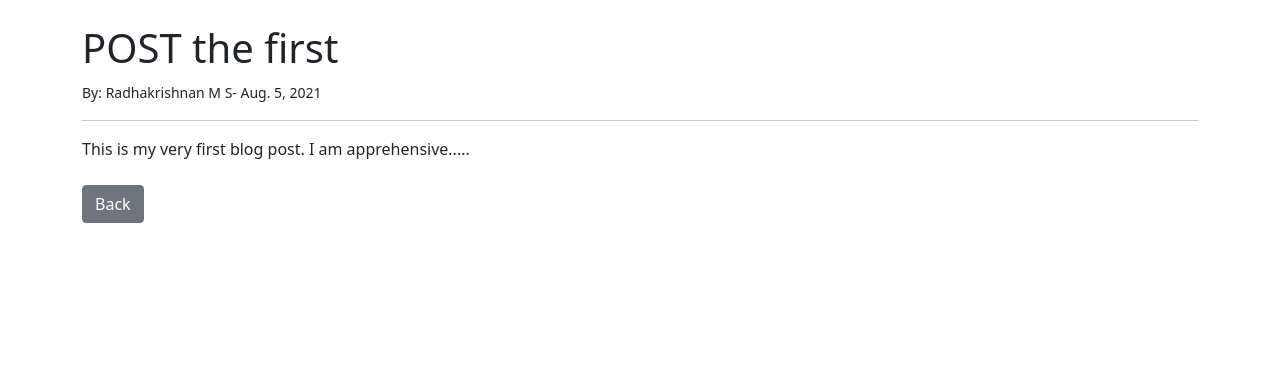
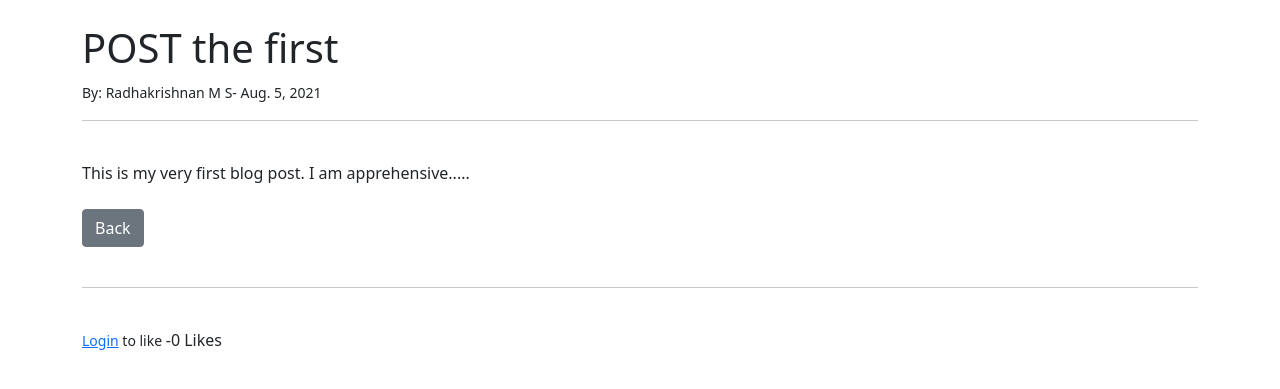
Before and after one commit to wayfrr/ElderGitSublimeDjangoBlog, a Django app: page /article/1 in a window 1280 px wide. Shown: the part 56-445 px from the top of the page. Run offline with Django 3.2, Linux system fonts and the light colour scheme; data comes from the database, SQL or seed files in the repository; both versions use the stored data as it was after the commit.

Commit message:
Upto and Finished Video No.19

```diff
--- a/theblog/forms.py
+++ b/theblog/forms.py
@@ -17,7 +17,8 @@ class PostForm(forms.ModelForm):
 		widgets = {
 			'title':forms.TextInput(attrs={'class':'form-control'}),
 			'title_tag':forms.TextInput(attrs={'class':'form-control'}),
-			'author':forms.Select(attrs={'class':'form-select'}),
+			'author':forms.TextInput(attrs={'class':'form-control','value':'','id':'of-user','type':'hidden'}),
+			#'author':forms.Select(attrs={'class':'form-select'}),
 			'category':forms.Select(choices=choice_list, attrs={'class':'form-select'}),
 			'body':forms.Textarea(attrs={'class':'form-control'}),
 
--- a/theblog/models.py
+++ b/theblog/models.py
@@ -25,6 +25,10 @@ class Post(models.Model):
 	body = models.TextField()
 	post_date = models.DateField(auto_now_add=True)
 	category = models.CharField(max_length=255, default='coding')
+	likes = models.ManyToManyField(User, related_name='blog_posts')
+
+	def total_likes(self):
+		return self.likes.count()
 
 	def __str__(self):
 		return self.title + ' | ' +str(self.author)
--- a/theblog/templates/article_details.html
+++ b/theblog/templates/article_details.html
@@ -6,22 +6,47 @@
 {% block content %}
 
 
-
-<h1>{{ post.title }}</h1>
+	<h1>{{ post.title }} </h1>
 	<small>By:
 		{{ post.author.first_name }}
 		{{ post.author.last_name }}-
 		{{ post.post_date }}
 
 		{% if user.is_authenticated %}
+			{% if user.id == post.author.id %}
+
 				-<a href="{% url 'update_post' post.pk %}">(Edit)</a>
 				<a href="{% url 'delete_post' post.pk %}">(Delete)</a>
+
+			{% endif %}
 		{% endif %}
 	</small><br/>
 	<hr>
+	<br/>
 	{{ post.body|safe }}
 
 	<br/><br/>
 	<a href="{% url 'home' %}"  class="btn btn-secondary">Back</a>
 
+	<br/><br/>
+	<hr>
+	<br/>
+	<form action = "{% url 'like_post' post.pk %}"
+	method = "POST">
+		{% csrf_token %}
+
+	{% if user.is_authenticated %}
+		{% if liked %}
+			<button type="submit", name="post_id", value="{{ post.id }}", class="btn btn-danger btn-sm">Unlike</button>
+		{% else %}
+			<button type="submit", name="post_id", value="{{ post.id }}", class="btn btn-primary btn-sm">Like</button>
+		{% endif %}
+	{% else %}
+		<small><a href="{% url 'login' %}">Login</a> to like </small>
+	{% endif %}
+
+		 -{{ total_likes }} Likes
+
+	</form>
+
 {% endblock %}
--- a/theblog/templates/delete_post.html
+++ b/theblog/templates/delete_post.html
@@ -4,6 +4,7 @@
 
 
 {% if user.is_authenticated %}
+	{% if user.id == post.author.id %}
 		<h1>Delete Post.....</h1>
 		<br/><br/>
 
@@ -18,6 +19,10 @@
 				<button class="btn btn-secondary">Delete Post</button>
 
 		</div>
+		{% else %}
+			Your'are not allowed here ! (and you know it ....)
+		{% endif %}
+
 
 {% else %}
 
--- a/theblog/templates/home.html
+++ b/theblog/templates/home.html
@@ -21,8 +21,10 @@
 		 <small>
 
 		 	{% if user.is_authenticated %}
-		 		- <a href="{% url 'update_post' post.pk %}">(Edit)</a>
-		 		<a href="{% url 'delete_post' post.pk %}">(Delete)</a>
+		 		{% if user.id == post.author.id %}
+			 		- <a href="{% url 'update_post' post.pk %}">(Edit)</a>
+			 		<a href="{% url 'delete_post' post.pk %}">(Delete)</a>
+			 	{% endif %}
 		 	{% endif %}
 
 		 </small>
--- a/theblog/urls.py
+++ b/theblog/urls.py
@@ -1,6 +1,6 @@
 from django.urls import path
 #from .import views
-from .views import HomeView, ArticleDetailView,AddPostView,UpdatePostView,DeletePostView,AddCategoryView,CreateView,CategoryView,CategoryListView
+from .views import HomeView, ArticleDetailView,AddPostView,UpdatePostView,DeletePostView,AddCategoryView,CreateView,CategoryView,CategoryListView,LikeView
 
 urlpatterns = [
     #path('', views.home, name="home"),
@@ -12,4 +12,5 @@ urlpatterns = [
     path('article/<int:pk>/remove',DeletePostView.as_view(),name='delete_post'),
     path('category/<str:cats>/', CategoryView, name='category'),
     path('category-list/', CategoryListView, name='category-list'),
+    path('like/<int:pk>', LikeView, name='like_post'),
 ]
--- a/theblog/views.py
+++ b/theblog/views.py
@@ -1,13 +1,27 @@
-from django.shortcuts import render
+from django.shortcuts import render,get_object_or_404
 from django.views.generic import ListView,DetailView,CreateView,UpdateView,DeleteView
 from .models import Post, Category
 from .forms import PostForm,EditForm
-from django.urls import reverse_lazy
+from django.urls import reverse_lazy,reverse
+from django.http import HttpResponseRedirect
 
 # Create your views here.
 
 #def home(request):
 #	return render(request,'home.html', {})
+
+def LikeView(request,pk):
+	post = get_object_or_404(Post, id=request.POST.get('post_id'))
+	liked = False
+	if post.likes.filter(id=request.user.id).exists():
+		post.likes.remove(request.user)
+		liked = False
+	else:
+		post.likes.add(request.user)
+		liked = True
+
+	return HttpResponseRedirect(reverse('article-detail',args=[str(pk)]))
+
 
 class HomeView(ListView):
 	model = Post
@@ -38,7 +52,17 @@ class ArticleDetailView(DetailView):
 	def get_context_data(self, *args, **kwargs):
 		cat_menu = Category.objects.all()
 		context = super(ArticleDetailView, self).get_context_data(*args, **kwargs)
+
+		stuff = get_object_or_404(Post, id=self.kwargs['pk'])
+		total_likes = stuff.total_likes()
+
+		liked = False
+		if stuff.likes.filter(id=self.request.user.id).exists():
+			liked = True
+
 		context["cat_menu"] = cat_menu
+		context["total_likes"] = total_likes
+		context["liked"] = liked
 		return context
 
 
```
Also changed, not shown: theblog/templates/add_post.html (+7 -0 lines), theblog/templates/update_post.html (+6 -1 lines), db.sqlite3, theblog/migrations/0005_post_likes.py (added). Lines whose indentation alone changed are shown as unchanged.
